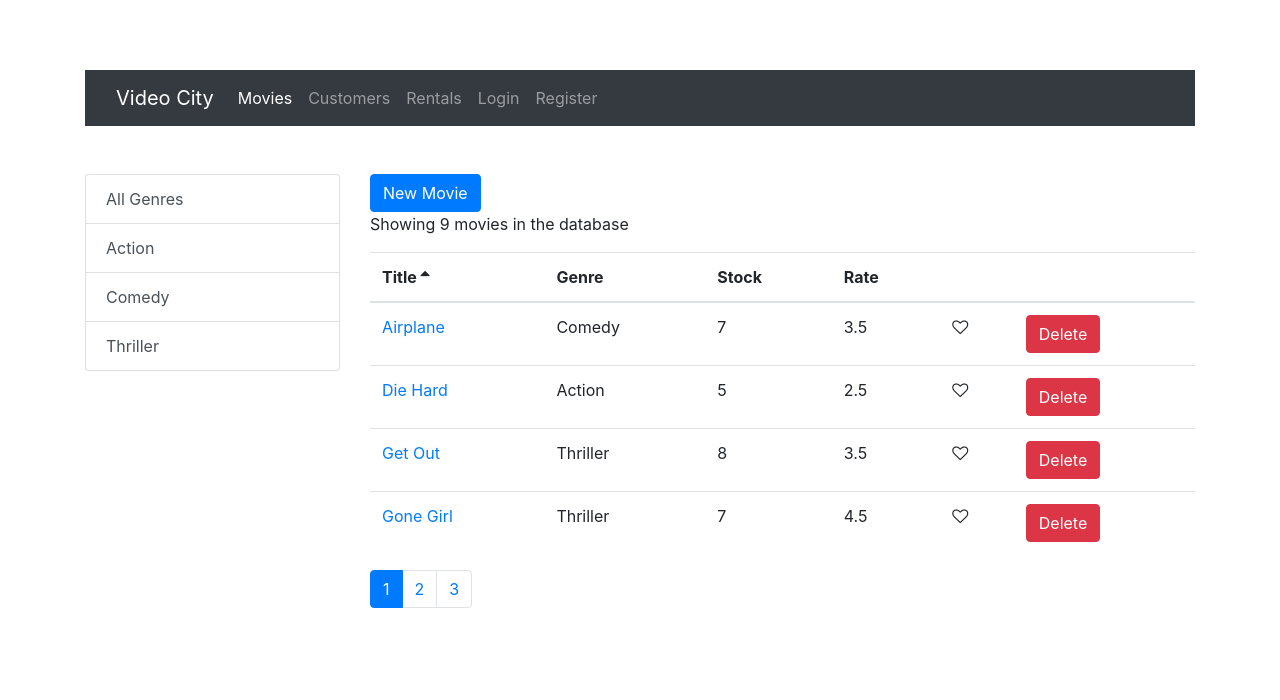
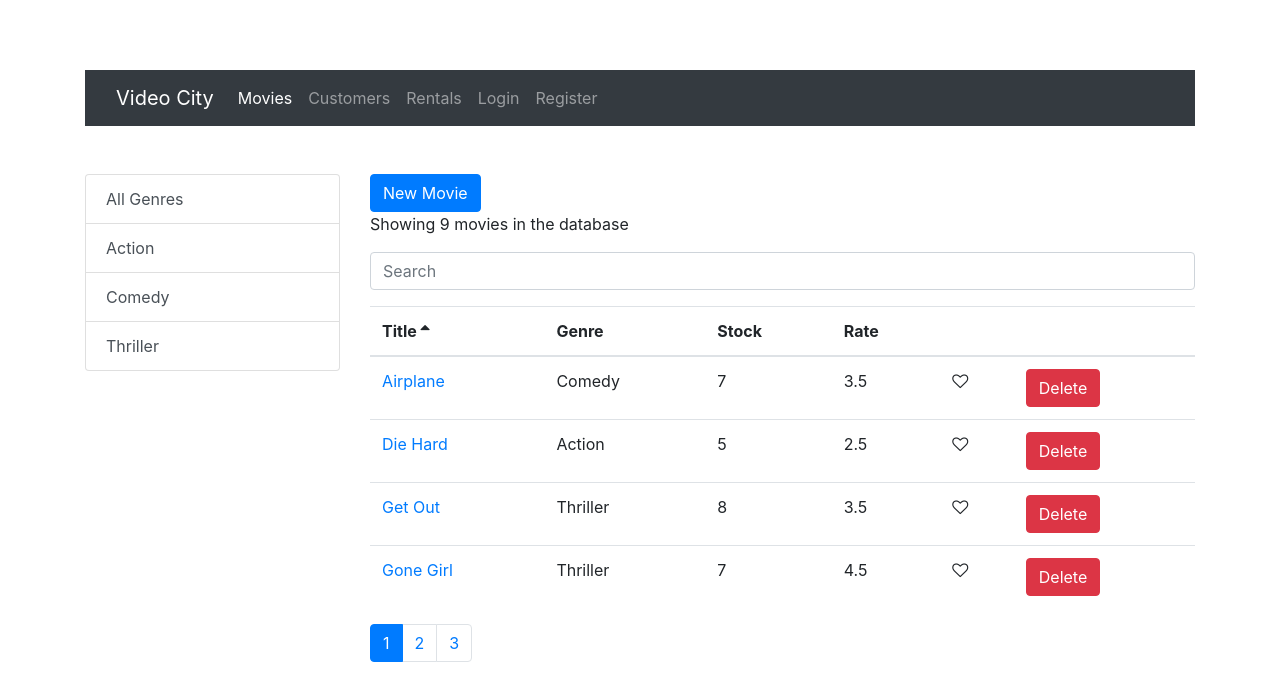
Before and after one commit to rcode321/movie-list, a React (Create React App) app: page /movies in a window 1280 px wide. Shown: the top 700 px of the page. Built offline with nearby package versions, Linux system fonts and the light colour scheme.

Commit message:
adding Searchbox component

```diff
--- a/src/component/common/form.jsx
+++ b/src/component/common/form.jsx
@@ -77,6 +77,7 @@
 			/>
 		);
 	}
+
 	renderSelect(name, label, options) {
 		const { data, errors } = this.state;
 		return (
--- a/src/component/movieForm.jsx
+++ b/src/component/movieForm.jsx
@@ -40,7 +40,7 @@
 		if (movieId === "new") return;
 
 		const movie = getMovie(movieId);
-		if (!movie) return this.props.history.replace("/not-found");
+		if (!movie) return this.props.history.push("/not-found");
 
 		this.setState({ data: this.mapToViewModel(movie) });
 	}
--- a/src/component/movies.jsx
+++ b/src/component/movies.jsx
@@ -11,12 +11,16 @@
 import PagiNation from "./common/pagination";
 import Moviestable from "./common/moviesTable";
 
+import SearchBox from "./searchBox";
+
 class Movies extends Component {
 	state = {
 		movies: [],
 		genres: [],
 		pageSize: 4,
 		currentPage: 1,
+		searchQuery: "",
+		selectedGenre: null,
 		sortColumn: { path: "title", order: "asc" },
 	};
 
@@ -50,7 +54,11 @@
 	};
 
 	handleGenreSelect = (genre) => {
-		this.setState({ selectedGenre: genre, currentPage: 1 });
+		this.setState({
+			selectedGenre: genre,
+			searchQuery: "",
+			currentPage: 1,
+		});
 		// console.log(genre);
 	};
 
@@ -59,20 +67,38 @@
 		// console.log(sortColumn);
 	};
 
+	handleSearch = (query) => {
+		this.setState({
+			searchQuery: query,
+			selectedGenre: null,
+			currentPage: 1,
+		});
+	};
+
 	getPageData = () => {
 		const {
 			pageSize,
 			currentPage,
 			sortColumn,
 			selectedGenre,
+			searchQuery,
 			movies: allMovies,
 		} = this.state;
 
+		let filtered = allMovies;
+		if (searchQuery)
+			filtered = allMovies.filter((m) =>
+				m.title.toLowerCase().startsWith(searchQuery.toLowerCase())
+			);
+		else if (selectedGenre && selectedGenre._id)
+			filtered = allMovies.filter(
+				(m) => m.genre._id === selectedGenre._id
+			);
 		// filtering
-		const filtered =
-			selectedGenre && selectedGenre._id
-				? allMovies.filter((m) => m.genre._id === selectedGenre._id)
-				: allMovies;
+		// const filtered =
+		// 	selectedGenre && selectedGenre._id
+		// 		? allMovies.filter((m) => m.genre._id === selectedGenre._id)
+		// 		: allMovies;
 		// sorting
 		const sorted = _.orderBy(
 			filtered,
@@ -86,7 +112,8 @@
 
 	render() {
 		const { length: count } = this.state.movies;
-		const { pageSize, currentPage, sortColumn } = this.state;
+		const { pageSize, currentPage, sortColumn, searchQuery } =
+			this.state;
 
 		if (count === 0) return <p>There are no movies in the database.</p>;
 		const { totalCount, data: movies } = this.getPageData();
@@ -104,8 +131,8 @@
 					<Link className="btn btn-primary" to="/movies/new">
 						New Movie
 					</Link>
-
 					<p>Showing {totalCount} movies in the database</p>
+					<SearchBox value={searchQuery} onChange={this.handleSearch} />
 					<Moviestable
 						movies={movies}
 						sortColumn={sortColumn}
--- /dev/null
+++ b/src/component/searchBox.jsx
@@ -0,0 +1,16 @@
+import React from "react";
+
+const SearchBox = ({ value, onChange }) => {
+	return (
+		<input
+			type="text"
+			name="query"
+			className="form-control my-3"
+			placeholder="Search"
+			value={value}
+			onChange={(e) => onChange(e.currentTarget.value)}
+		/>
+	);
+};
+
+export default SearchBox;
```
Also changed, not shown: src/services/fakeGenreService.js (+4 -4 lines).
